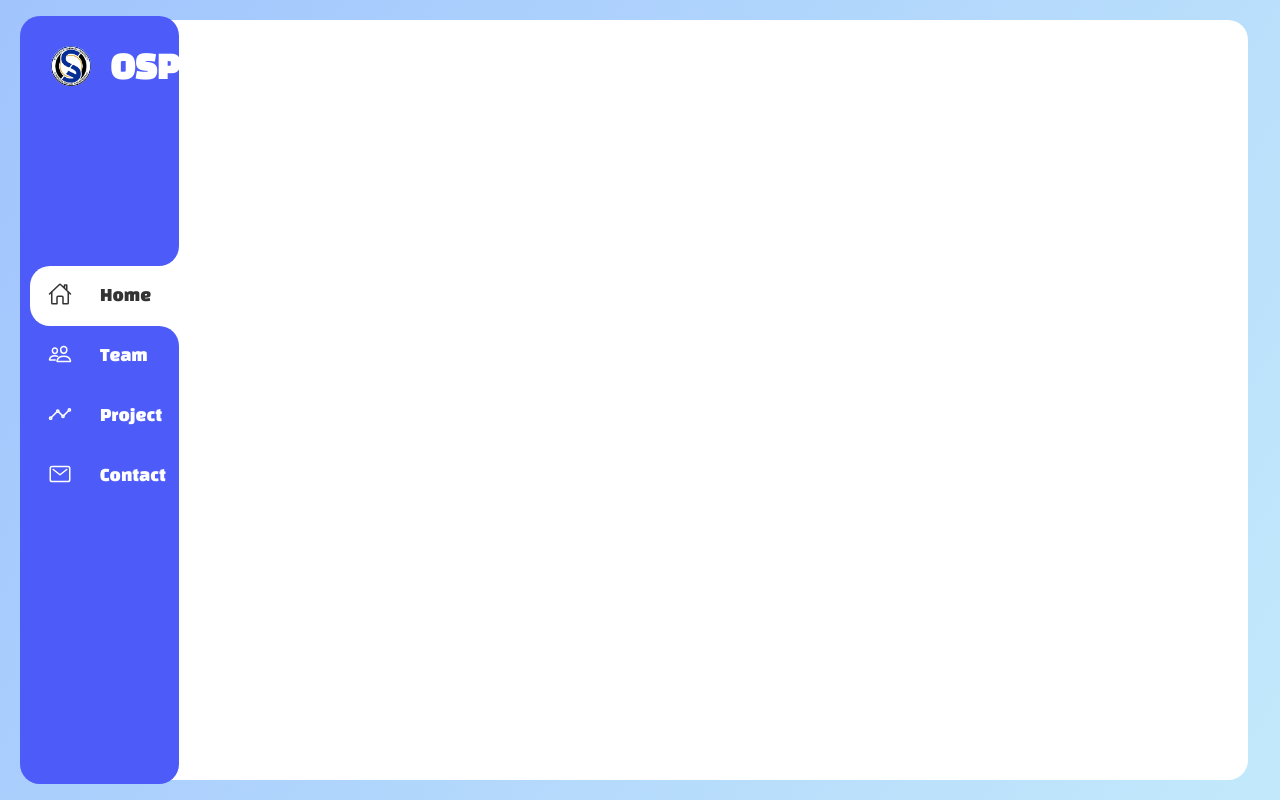
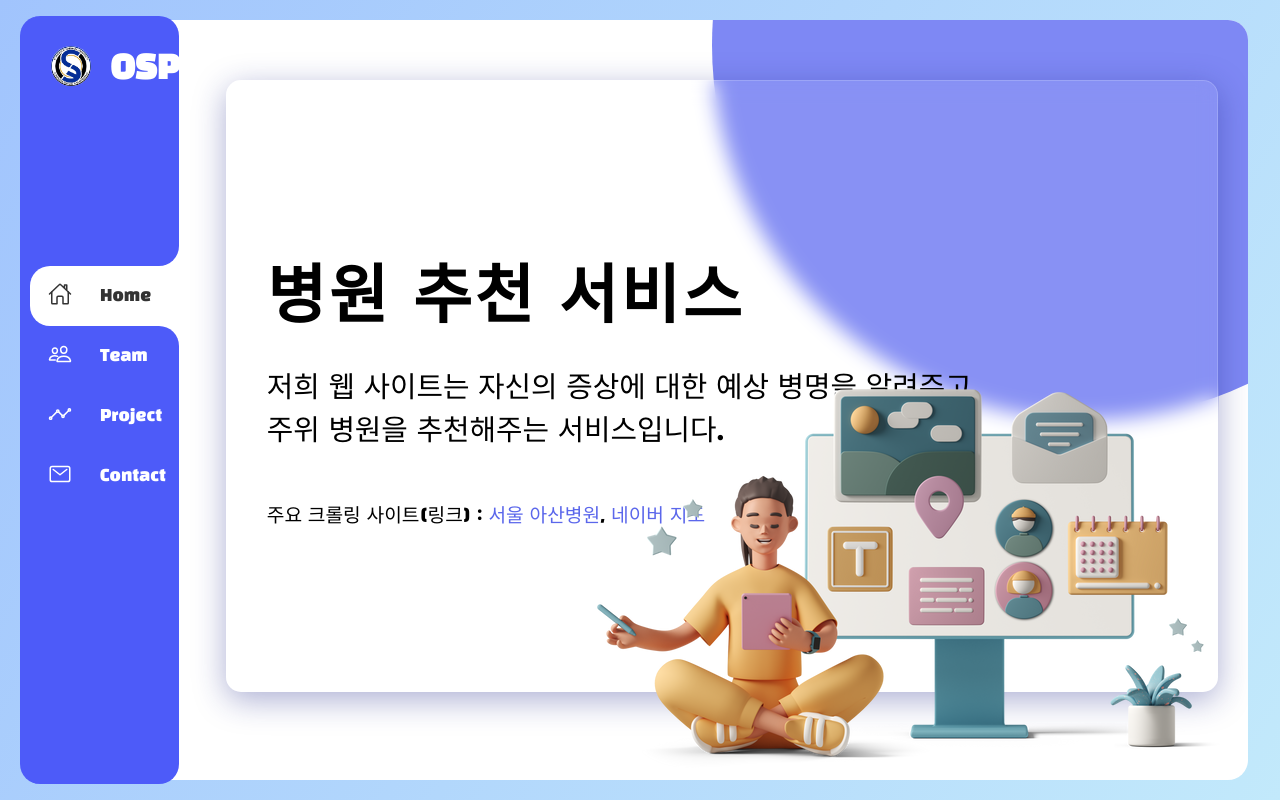
Before and after one commit to wldnd2/Open_Source_Programming, a Python web app: template templates/index.html in a window 1280 px wide. Run offline with Jinja, Linux system fonts and the light colour scheme; the template is opened without the code that fills it, so the values that code supplies are empty.

Commit message:
메인 화면 추가

```diff
--- a/static/css/main.css
+++ b/static/css/main.css
@@ -398,3 +398,84 @@ body {
 .showBox.active{
     display:block;
 }
+
+/* 메인 화면 홈 css - contents */
+#home{
+    width: 100%;
+    height: 100%;
+}
+
+#home .circle{
+    background: #7e88f4;
+    position: absolute;
+    right: -80px;
+    top: -350px;
+    width: 750px;
+    height: 750px;
+    border-radius: 50%;
+}
+
+#home .mainIMG{
+    position: absolute;
+    bottom: 30px;
+    right: 410px;
+    width: 400px;
+    height: 400px;
+}
+
+#home .home-contents{
+    position: relative;
+    top: 20px;
+    left: 50px;
+    width: 83%;
+    height: 90%;
+    padding: 60px 40px;
+    display: flex;
+    flex-direction: column;
+    justify-content: center;
+    align-items: flex-start;
+    overflow: hidden;
+    /* glassmorphism */
+    background: rgba( 255, 255, 255, 0.08 );
+    box-shadow: 0 8px 32px 0 rgba( 31, 38, 135, 0.37 );
+    backdrop-filter: blur( 10px );
+    -webkit-backdrop-filter: blur( 10px );
+    border-radius: 15px;
+    border: 1px solid rgba( 255, 255, 255, 0.18 );
+}
+
+#home .home-contents h2{
+    font-size: 4rem;
+    letter-spacing: 3px;
+    margin-bottom: 25px;
+}
+
+#home .home-contents h2::before{
+    transition: all .5s;
+    content: "";
+    position: absolute;
+    top: 230px;
+    left: 40px;
+    width: 430px;
+    height: 3px;
+    background: #000;
+    opacity: 0;
+}
+
+#home .home-contents:hover h2::before{
+    opacity: 1;
+}
+
+#home .home-contents .description{
+    font-size: 1.8rem;
+    margin-bottom: 50px;
+}
+
+#home .home-contents .site {
+    font-size: 1.2rem;
+}
+
+#home .home-contents .site a{
+    text-decoration: none;
+    color: #5b67eb;
+}
--- a/templates/index.html
+++ b/templates/index.html
@@ -63,6 +63,17 @@
         <div class="contents">
             <!-- 홈 -->
             <div class="showBox active", id="home">
+                <div class="circle"></div>
+                <div class="home-contents">
+                    <h2>병원 추천 서비스</h2>
+                    <p class="description">저희 웹 사이트는 자신의 증상에 대한 예상 병명을 알려주고,<br>주위 병원을 추천해주는 서비스입니다.</p>
+                    <p class="site">
+                        주요 크롤링 사이트(링크) :
+                        <a href="https://www.amc.seoul.kr/asan/healthinfo/symptom/symptomSubmain.do" target="_blank" >서울 아산병원</a>,
+                        <a href="https://map.naver.com/" target="_blank" >네이버 지도</a>
+                    </p>
+                </div>
+                <div class="mainIMG"><img src="../static/images/main_image.png" alt=""></div>
             </div>
             <!-- 팀 -->
             <div class="showBox" id="team">
```
